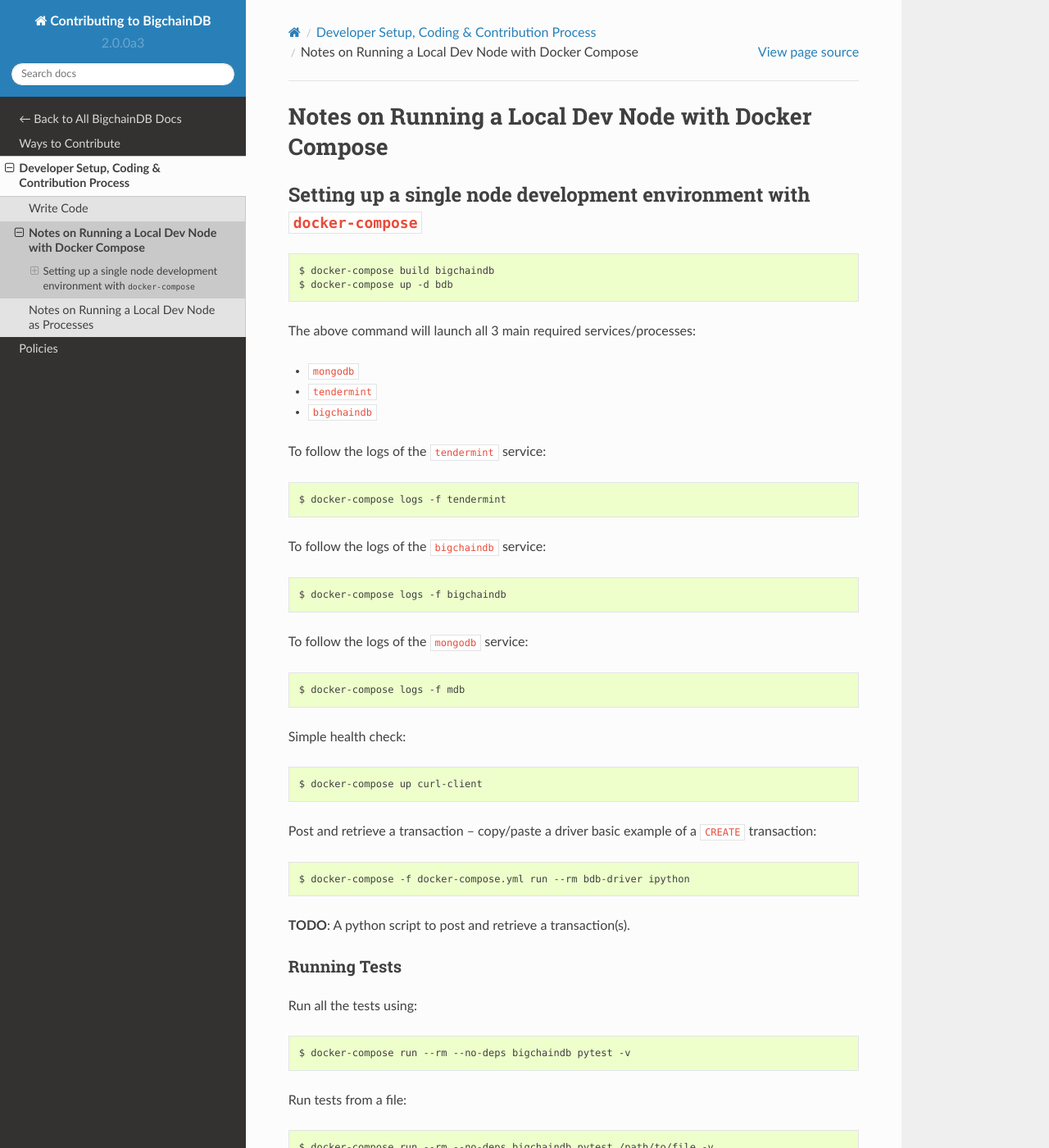
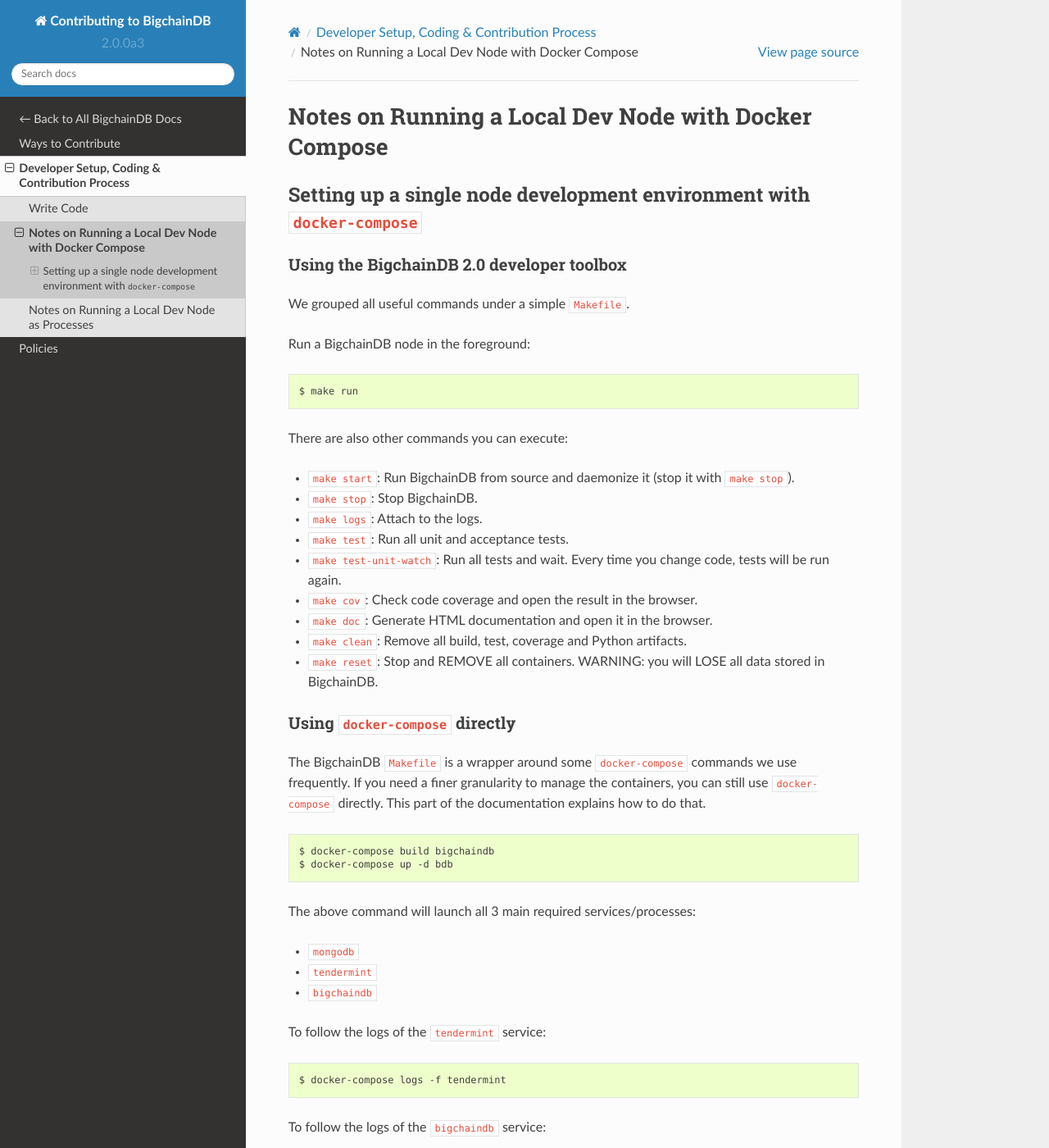
Before and after one commit to bigchaindb/bigchaindb, a Sphinx documentation site: the page built from docs/contributing/source/dev-setup-coding-and-contribution-process/run-node-with-docker-compose.md, in a window 1280 px wide and 1400 px high. Shown: the whole window at 82% size. Built offline with Sphinx 7.4.7 and the Read the Docs theme 2.0.0, drawn with Linux system fonts in a browser that asks for light colours; pages that are not in the unit, such as notebooks, are missing from menus; the version number is read from the project's files by our own code.

Commit message:
Problem: documentation does not mention Makefile
Solution: update docs with our new and shiny commands

````diff
--- a/docs/contributing/source/dev-setup-coding-and-contribution-process/run-node-with-docker-compose.md
+++ b/docs/contributing/source/dev-setup-coding-and-contribution-process/run-node-with-docker-compose.md
@@ -1,6 +1,29 @@
 # Notes on Running a Local Dev Node with Docker Compose
 
 ## Setting up a single node development environment with ``docker-compose``
+
+### Using the BigchainDB 2.0 developer toolbox
+We grouped all useful commands under a simple `Makefile`.
+
+Run a BigchainDB node in the foreground:
+```bash
+$ make run
+```
+
+There are also other commands you can execute:
+- `make start`: Run BigchainDB from source and daemonize it (stop it with `make stop`).
+- `make stop`: Stop BigchainDB.
+- `make logs`: Attach to the logs.
+- `make test`: Run all unit and acceptance tests.
+- `make test-unit-watch`: Run all tests and wait. Every time you change code, tests will be run again.
+- `make cov`: Check code coverage and open the result in the browser.
+- `make doc`: Generate HTML documentation and open it in the browser.
+- `make clean`: Remove all build, test, coverage and Python artifacts.
+- `make reset`: Stop and REMOVE all containers. WARNING: you will LOSE all data stored in BigchainDB.
+
+
+### Using `docker-compose` directly
+The BigchainDB `Makefile` is a wrapper around some `docker-compose` commands we use frequently. If you need a finer granularity to manage the containers, you can still use `docker-compose` directly. This part of the documentation explains how to do that.
 
 ```bash
 $ docker-compose build bigchaindb
````
